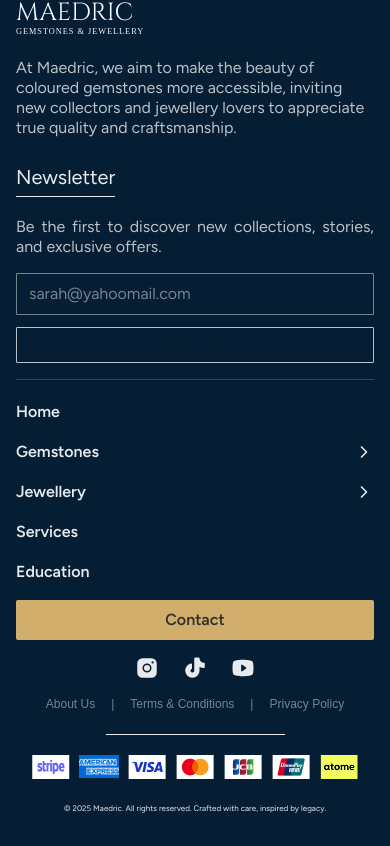
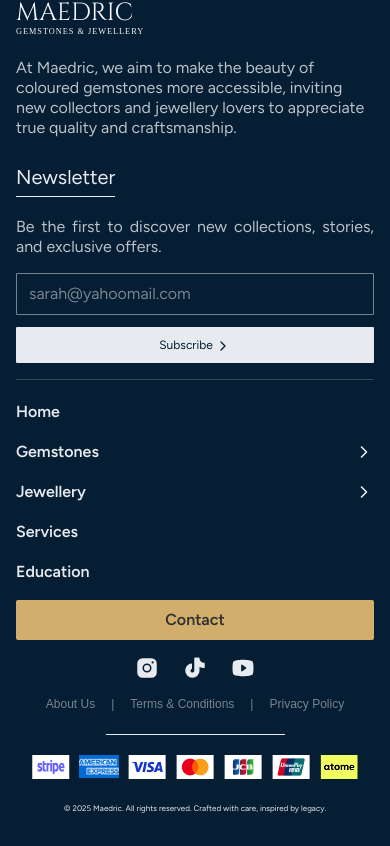
Before and after one commit to Dj-Artimus/maedric-client, a Next.js app: page / in a window 390 px wide. Shown: the part 5234-6080 px from the top of the page. Built offline with nearby package versions, Linux system fonts and the light colour scheme; a web font is replaced by a local one.

Commit message:
Fixed subscribe button visibility issue on mobile devices

```diff
--- a/src/components/Footer.jsx
+++ b/src/components/Footer.jsx
@@ -114,7 +114,20 @@ const Footer = () => (
               />
               <button
                 type="submit"
-                className=" w-full lg:w-fit text-primary bg-neutral hover:text-accent  md:text-neutral md:bg-[#0A2640] md:hover:text-primary text-[12px] md:max-lg:text-[16px] font-figtree px-4 py-2 lg:py-1 mt-3 rounded-[1px] transition-colors duration-200 flex items-center justify-center border-[0.5px] border-neutral/80 slanted-fill-btn"
+                className="md:hidden w-full text-primary text-[12px] font-figtree px-4 py-2 mt-3 rounded-[1px] transition-colors duration-200 flex items-center justify-center border-[0.5px] border-neutral/80 slanted-fill-btn"
+                style={{
+                  "--bg-color": "#e7eaee",
+                  "--fill-color": "#d2ae6d",
+                }}
+              >
+                <span>
+                  Subscribe
+                  <FiChevronRight className="inline-block w-4 h-4 ms-[2px]" />
+                </span>
+              </button>
+              <button
+                type="submit"
+                className="hidden md:flex w-full lg:w-fit text-neutral hover:text-primary text-[12px] md:max-lg:text-[16px] font-figtree px-4 py-2 lg:py-1 mt-3 rounded-[1px] transition-colors duration-200 items-center justify-center border-[0.5px] border-neutral/80 slanted-fill-btn"
                 style={{
                   "--bg-color": "transparent",
                   "--fill-color": "#d2ae6d",
```
